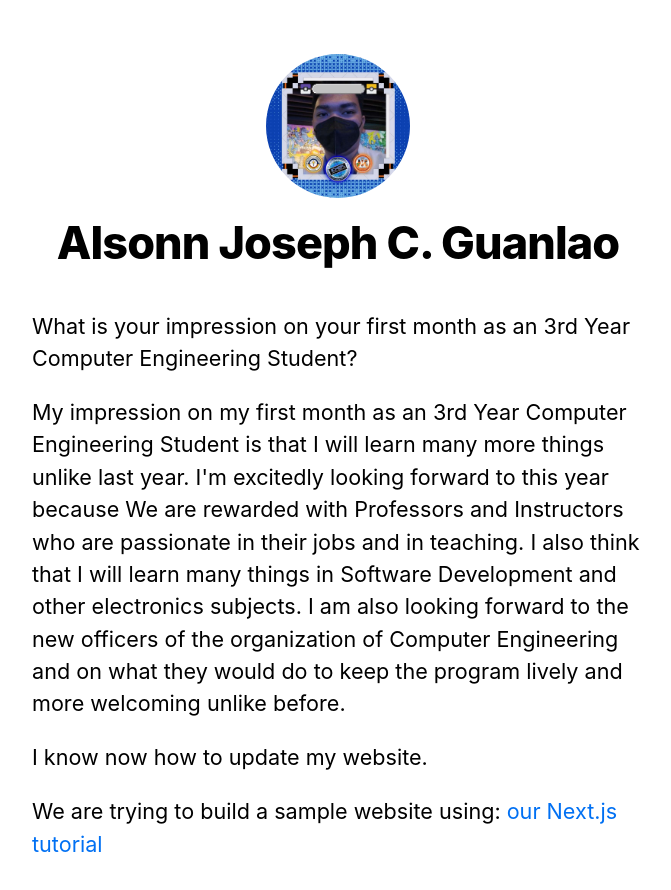
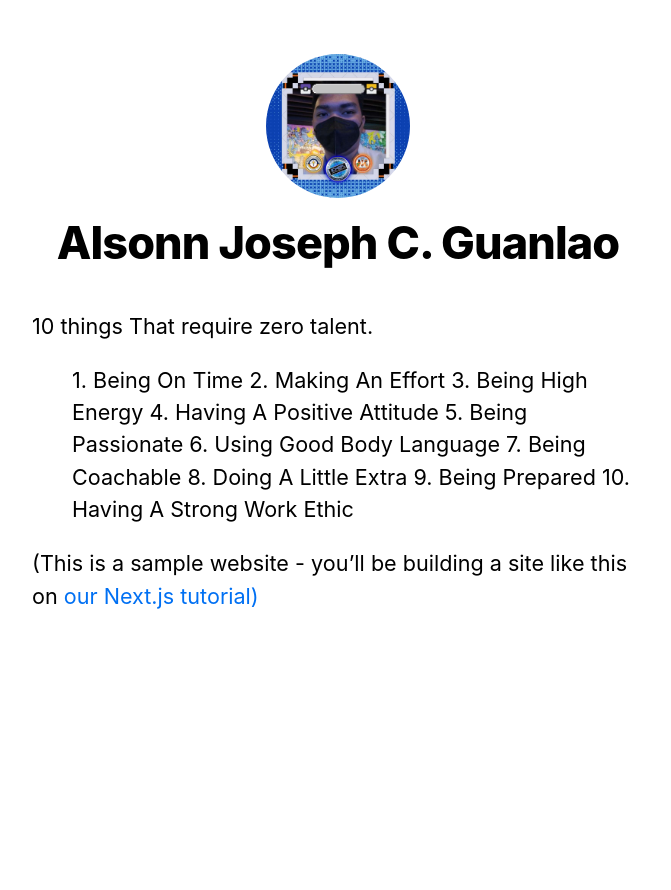
Before and after one commit to SuperShySuperShy/Prelim_exam_cpe3A, a Next.js app: page / in a window 1280 px wide. Shown: the top 890 px of the page, without its empty margins (302-973 px from the left). After the commit the page ends 800 px from the top, so only its background shows below. Built offline with nearby package versions, Linux system fonts and the light colour scheme.

Commit message:
prelims commit

```diff
--- a/pages/index.js
+++ b/pages/index.js
@@ -9,14 +9,22 @@ export default function Home() {
         <title>{siteTitle}</title>
       </Head>
       <section className={utilStyles.headingMd}>
-        <p>What is your impression on your first month as an 3rd Year Computer Engineering Student?</p>
-        <p>My impression on my first month as an 3rd Year Computer Engineering Student is that I will learn many more things unlike last year.
-          I'm excitedly looking forward to this year because We are rewarded with Professors and Instructors who are passionate in their jobs and in teaching.
-          I also think that I will learn many things in Software Development and other electronics subjects. I am also looking forward to the new officers of
-          the organization of Computer Engineering and on what they would do to keep the program lively and more welcoming unlike before.
-        </p>
-        <p>I know now how to update my website.</p>
-        <p>We are trying to build a sample website using: <a href = "https://nextjs.org/learn"> our Next.js tutorial</a></p>
+        <p>10 things That require zero talent.</p>
+        <p></p>
+        <ul>
+        1. Being On Time
+        2. Making An Effort
+        3. Being High Energy
+        4. Having A Positive Attitude
+        5. Being Passionate
+        6. Using Good Body Language
+        7. Being Coachable
+        8. Doing A Little Extra
+        9. Being Prepared
+        10. Having A Strong Work Ethic
+        </ul>
+        <p></p>
+        <p>(This is a sample website - you’ll be building a site like this on <a href = "https://nextjs.org/learn"> our Next.js tutorial)</a></p>
         <p></p>
       </section>
     </Layout>
```
